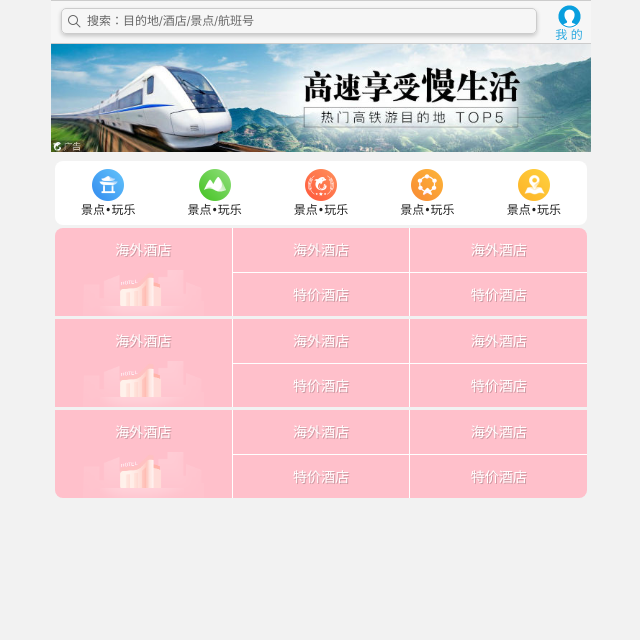
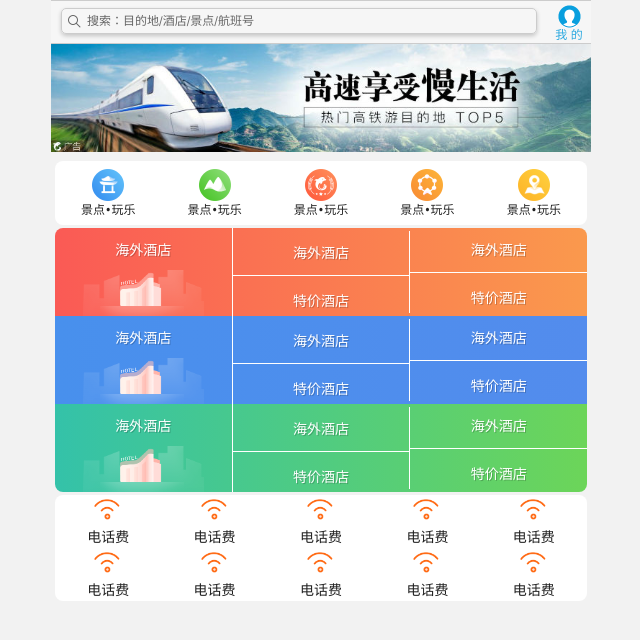
Before and after one commit to kang-theo/h5c3-flex-mobile, a plain HTML site: page index.html in a window 1280 px wide. Shown: the whole page, without its empty margins (319-959 px from the left). Drawn offline with Linux system fonts and the light colour scheme.

Commit message:
Subnav module: flex percentage

```diff
--- a/css/index.css
+++ b/css/index.css
@@ -132,12 +132,12 @@ nav {
   border-radius: 8px;
   margin: 0 4px 3px;
 }
-.nav-common {
+.nav-row {
   display: flex;
   height: 88px;
   background-color: pink;
 }
-.nav-common:nth-child(2) {
+.nav-row :nth-child(2) {
   margin: 3px 0;
 }
 .nav-items {
@@ -165,3 +165,36 @@ nav {
   background: url(../images/hotel.png) no-repeat bottom center;
   background-size: 121px auto; /* 3X pic*/
 }
+.nav-row:nth-child(1) {
+  background: -webkit-linear-gradient(left, #fa5a55, #fa994d);
+}
+.nav-row:nth-child(2) {
+  background: -webkit-linear-gradient(left, #4890ed, #538ced);
+}
+.nav-row:nth-child(3) {
+  background: -webkit-linear-gradient(left, #34c2a9, #6cd559);
+}
+/* Subnav entry */
+.subnav-entry {
+  display: flex;
+  background-color: #fff;
+  border-radius: 8px;
+  margin: 0 4px;
+  flex-wrap: wrap;
+}
+.subnav-entry li {
+  flex: 20%;
+}
+.subnav-entry a {
+  display: flex;
+  flex-direction: column;
+  align-items: center;
+}
+.subnav-entry-icon {
+  width: 28px;
+  height: 28px;
+  background-color: pink;
+  margin-top: 4px;
+  background: url(../images/subnav-bg.png) no-repeat;
+  background-size: 28px auto;
+}
--- a/index.html
+++ b/index.html
@@ -52,7 +52,7 @@
     </ul>
     <!-- Main nav module -->
     <nav>
-      <div class="nav-common">
+      <div class="nav-row">
         <div class="nav-items">
           <a href="#">海外酒店</a>
         </div>
@@ -65,7 +65,7 @@
           <a href="#">特价酒店</a>
         </div>
       </div>
-      <div class="nav-common">
+      <div class="nav-row">
         <div class="nav-items">
           <a href="#">海外酒店</a>
         </div>
@@ -78,7 +78,7 @@
           <a href="#">特价酒店</a>
         </div>
       </div>
-      <div class="nav-common">
+      <div class="nav-row">
         <div class="nav-items">
           <a href="#">海外酒店</a>
         </div>
@@ -92,5 +92,68 @@
         </div>
       </div>
     </nav>
+    <!-- Subnav entry -->
+    <ul class="subnav-entry">
+      <li>
+        <a href="#">
+          <span class="subnav-entry-icon"></span>
+          <span>电话费</span>
+        </a>
+      </li>
+      <li>
+        <a href="#">
+          <span class="subnav-entry-icon"></span>
+          <span>电话费</span>
+        </a>
+      </li>
+      <li>
+        <a href="#">
+          <span class="subnav-entry-icon"></span>
+          <span>电话费</span>
+        </a>
+      </li>
+      <li>
+        <a href="#">
+          <span class="subnav-entry-icon"></span>
+          <span>电话费</span>
+        </a>
+      </li>
+      <li>
+        <a href="#">
+          <span class="subnav-entry-icon"></span>
+          <span>电话费</span>
+        </a>
+      </li>
+      <li>
+        <a href="#">
+          <span class="subnav-entry-icon"></span>
+          <span>电话费</span>
+        </a>
+      </li>
+      <li>
+        <a href="#">
+          <span class="subnav-entry-icon"></span>
+          <span>电话费</span>
+        </a>
+      </li>
+      <li>
+        <a href="#">
+          <span class="subnav-entry-icon"></span>
+          <span>电话费</span>
+        </a>
+      </li>
+      <li>
+        <a href="#">
+          <span class="subnav-entry-icon"></span>
+          <span>电话费</span>
+        </a>
+      </li>
+      <li>
+        <a href="#">
+          <span class="subnav-entry-icon"></span>
+          <span>电话费</span>
+        </a>
+      </li>
+    </ul>
   </body>
 </html>
```
Also changed, not shown: images/subnav-bg.png (added).
